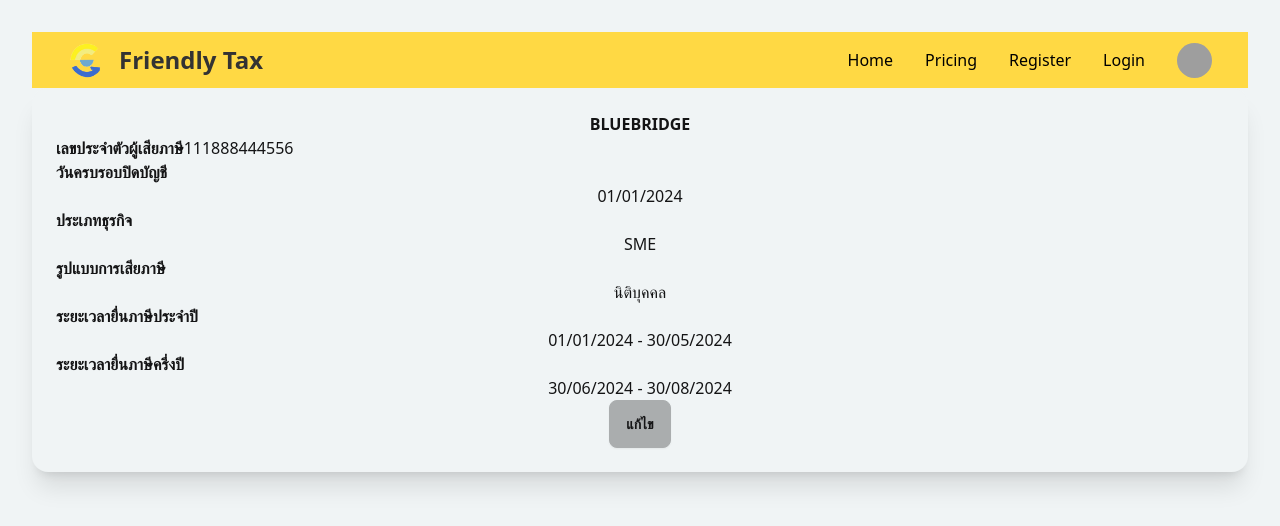
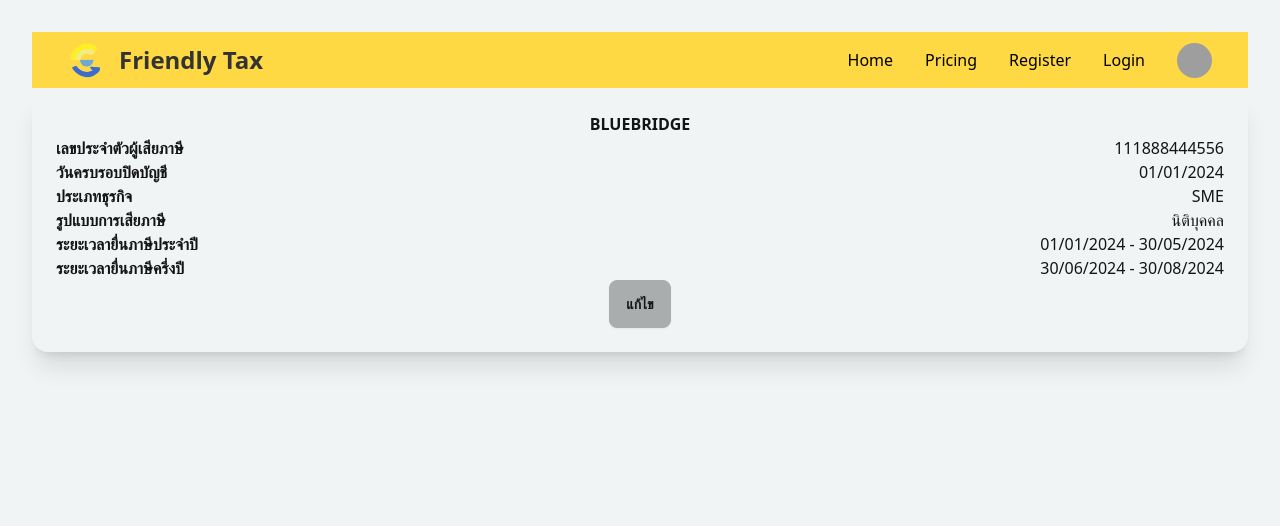
Before and after one commit to ThanabodeeSaepui/friendly-tax-site, a React (Vite) app in the folder packages/web/: page /app in a window 1280 px wide. Shown: the top 526 px of the page. Built offline with nearby package versions, Linux system fonts and the light colour scheme; grey boxes are pictures that could not be loaded.

Commit message:
Fix company profile layout

```diff
--- a/packages/web/src/pages/App/CompanyProfile.jsx
+++ b/packages/web/src/pages/App/CompanyProfile.jsx
@@ -3,29 +3,29 @@ export default function CompanyProfile() {
         <>
             <div className="card bg-base-100 shadow-xl p-6">
                 <h1 className="font-bold">BLUEBRIDGE</h1>
-                <div className="flex">
+                <div className="flex justify-between">
                     <p className="text-left font-bold">เลขประจำตัวผู้เสียภาษี</p>
                     <p className="text-right">111888444556</p>
                 </div>
-                <div>
+                <div className="flex justify-between">
                     <p className="text-left font-bold">วันครบรอบปิดบัญชี</p>
-                    <p>01/01/2024</p>
+                    <p className="text-right">01/01/2024</p>
                 </div>
-                <div>
+                <div className="flex justify-between">
                     <p className="text-left font-bold">ประเภทธุรกิจ</p>
-                    <p>SME</p>
+                    <p className="text-right">SME</p>
                 </div>
-                <div>
+                <div className="flex justify-between">
                     <p className="text-left font-bold">รูปแบบการเสียภาษี</p>
-                    <p>นิติบุคคล</p>
+                    <p className="text-right">นิติบุคคล</p>
                 </div>
-                <div>
+                <div className="flex justify-between">
                     <p className="text-left font-bold">ระยะเวลายื่นภาษีประจำปี</p>
-                    <p>01/01/2024 - 30/05/2024</p>
+                    <p className="text-right">01/01/2024 - 30/05/2024</p>
                 </div>
-                <div>
+                <div className="flex justify-between">
                     <p className="text-left font-bold">ระยะเวลายื่นภาษีครึ่งปี</p>
-                    <p>30/06/2024 - 30/08/2024</p>
+                    <p className="text-right">30/06/2024 - 30/08/2024</p>
                 </div>
                 <div>
                     <button className="btn btn-active ">แก้ไข</button>
```
